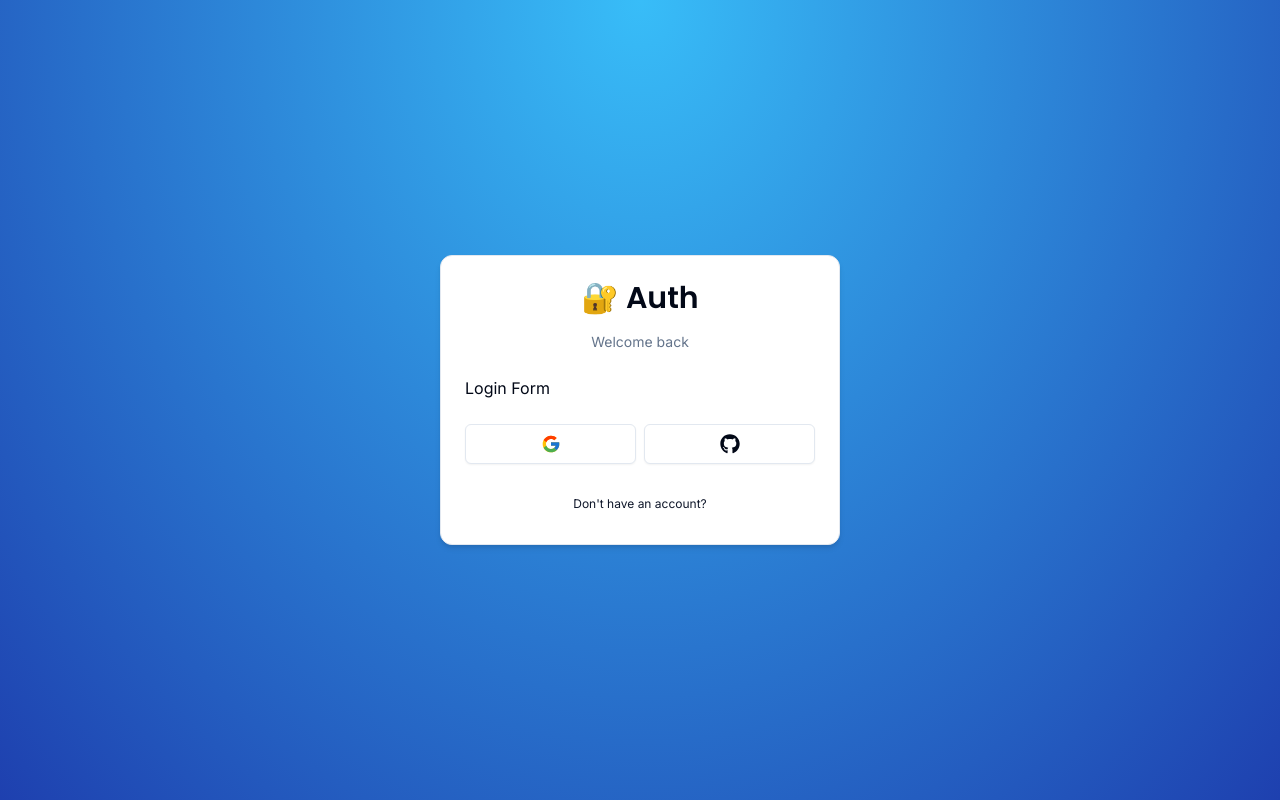
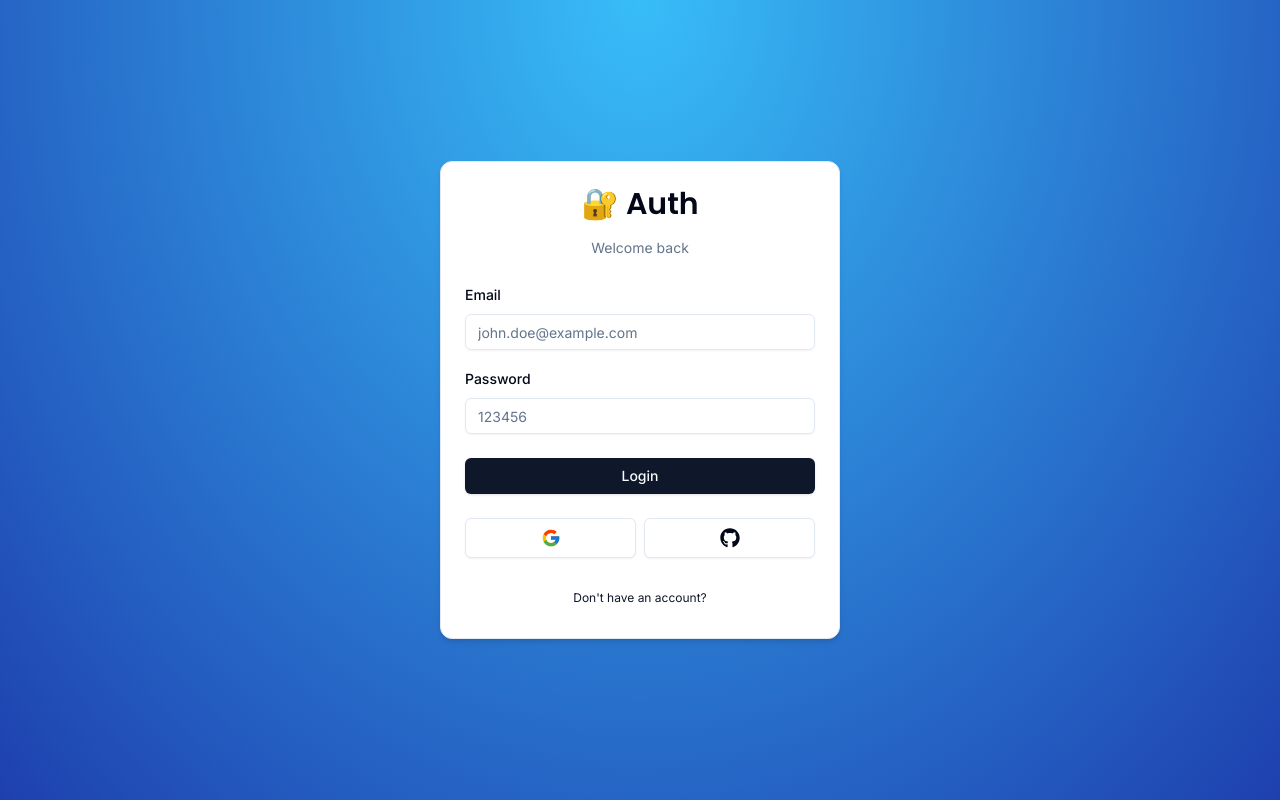
Before and after one commit to gsdeoliveira/next-auth-v5, a Next.js app: page /auth/login in a window 1280 px wide. Built offline with nearby package versions, Linux system fonts and the light colour scheme.

Commit message:
Login form

```diff
--- a/components/auth/login-form.tsx
+++ b/components/auth/login-form.tsx
@@ -1,6 +1,36 @@
+'use client'
+
+import * as z from 'zod'
+import { useForm } from 'react-hook-form'
+
 import { CardWrapper } from '@/components/auth/card-wrapper'
+import { LoginSchema } from '@/schemas'
+import { zodResolver } from '@hookform/resolvers/zod'
+import {
+  Form,
+  FormControl,
+  FormField,
+  FormItem,
+  FormLabel,
+  FormMessage,
+} from '@/components/ui/form'
+import { Input } from '@/components/ui/input'
+import { Button } from '@/components/ui/button'
+import { FormError } from '@/components/form-error'
+import { FormSuccess } from '../form-success'
 
 export const LoginForm = () => {
+  const form = useForm<z.infer<typeof LoginSchema>>({
+    resolver: zodResolver(LoginSchema),
+    defaultValues: {
+      email: '',
+      password: '',
+    },
+  })
+
+  const onSubmit = (values: z.infer<typeof LoginSchema>) => {
+    console.log(values)
+  }
   return (
     <CardWrapper
       headerLabel="Welcome back"
@@ -8,7 +38,47 @@
       backButtonHref="/auth/register"
       showSocial
     >
-      Login Form
+      <Form {...form}>
+        <form onSubmit={form.handleSubmit(onSubmit)} className="space-y-6">
+          <div className="space-y-4">
+            <FormField
+              control={form.control}
+              name="email"
+              render={({ field }) => (
+                <FormItem>
+                  <FormLabel>Email</FormLabel>
+                  <FormControl>
+                    <Input
+                      {...field}
+                      placeholder="john.doe@example.com"
+                      type="email"
+                    />
+                  </FormControl>
+                  <FormMessage />
+                </FormItem>
+              )}
+            />
+            <FormField
+              control={form.control}
+              name="password"
+              render={({ field }) => (
+                <FormItem>
+                  <FormLabel>Password</FormLabel>
+                  <FormControl>
+                    <Input {...field} placeholder="123456" type="password" />
+                  </FormControl>
+                  <FormMessage />
+                </FormItem>
+              )}
+            />
+          </div>
+          <FormError message="" />
+          <FormSuccess message="" />
+          <Button type="submit" className="w-full">
+            Login
+          </Button>
+        </form>
+      </Form>
     </CardWrapper>
   )
 }
--- /dev/null
+++ b/components/form-error.tsx
@@ -0,0 +1,15 @@
+import { ExclamationTriangleIcon } from '@radix-ui/react-icons'
+
+interface FormErrorProps {
+  message?: string
+}
+
+export const FormError = ({ message }: FormErrorProps) => {
+  if (!message) return null
+  return (
+    <div className="bg-destructive/15 p-3 rounded-md flex items-center gap-x-2 text-sm text-destructive">
+      <ExclamationTriangleIcon className="h-4 w-4" />
+      <p>{message}</p>
+    </div>
+  )
+}
--- /dev/null
+++ b/components/form-success.tsx
@@ -0,0 +1,15 @@
+import { CheckCircledIcon } from '@radix-ui/react-icons'
+
+interface FormSuccessProps {
+  message?: string
+}
+
+export const FormSuccess = ({ message }: FormSuccessProps) => {
+  if (!message) return null
+  return (
+    <div className="bg-emerald-500/15 p-3 rounded-md flex items-center gap-x-2 text-sm text-emerald-500">
+      <CheckCircledIcon className="h-4 w-4" />
+      <p>{message}</p>
+    </div>
+  )
+}
--- /dev/null
+++ b/components/ui/form.tsx
@@ -0,0 +1,178 @@
+"use client"
+
+import * as React from "react"
+import * as LabelPrimitive from "@radix-ui/react-label"
+import { Slot } from "@radix-ui/react-slot"
+import {
+  Controller,
+  ControllerProps,
+  FieldPath,
+  FieldValues,
+  FormProvider,
+  useFormContext,
+} from "react-hook-form"
+
+import { cn } from "@/lib/utils"
+import { Label } from "@/components/ui/label"
+
+const Form = FormProvider
+
+type FormFieldContextValue<
+  TFieldValues extends FieldValues = FieldValues,
+  TName extends FieldPath<TFieldValues> = FieldPath<TFieldValues>
+> = {
+  name: TName
+}
+
+const FormFieldContext = React.createContext<FormFieldContextValue>(
+  {} as FormFieldContextValue
+)
+
+const FormField = <
+  TFieldValues extends FieldValues = FieldValues,
+  TName extends FieldPath<TFieldValues> = FieldPath<TFieldValues>
+>({
+  ...props
+}: ControllerProps<TFieldValues, TName>) => {
+  return (
+    <FormFieldContext.Provider value={{ name: props.name }}>
+      <Controller {...props} />
+    </FormFieldContext.Provider>
+  )
+}
+
+const useFormField = () => {
+  const fieldContext = React.useContext(FormFieldContext)
+  const itemContext = React.useContext(FormItemContext)
+  const { getFieldState, formState } = useFormContext()
+
+  const fieldState = getFieldState(fieldContext.name, formState)
+
+  if (!fieldContext) {
+    throw new Error("useFormField should be used within <FormField>")
+  }
+
+  const { id } = itemContext
+
+  return {
+    id,
+    name: fieldContext.name,
+    formItemId: `${id}-form-item`,
+    formDescriptionId: `${id}-form-item-description`,
+    formMessageId: `${id}-form-item-message`,
+    ...fieldState,
+  }
+}
+
+type FormItemContextValue = {
+  id: string
+}
+
+const FormItemContext = React.createContext<FormItemContextValue>(
+  {} as FormItemContextValue
+)
+
+const FormItem = React.forwardRef<
+  HTMLDivElement,
+  React.HTMLAttributes<HTMLDivElement>
+>(({ className, ...props }, ref) => {
+  const id = React.useId()
+
+  return (
+    <FormItemContext.Provider value={{ id }}>
+      <div ref={ref} className={cn("space-y-2", className)} {...props} />
+    </FormItemContext.Provider>
+  )
+})
+FormItem.displayName = "FormItem"
+
+const FormLabel = React.forwardRef<
+  React.ElementRef<typeof LabelPrimitive.Root>,
+  React.ComponentPropsWithoutRef<typeof LabelPrimitive.Root>
+>(({ className, ...props }, ref) => {
+  const { error, formItemId } = useFormField()
+
+  return (
+    <Label
+      ref={ref}
+      className={cn(error && "text-destructive", className)}
+      htmlFor={formItemId}
+      {...props}
+    />
+  )
+})
+FormLabel.displayName = "FormLabel"
+
+const FormControl = React.forwardRef<
+  React.ElementRef<typeof Slot>,
+  React.ComponentPropsWithoutRef<typeof Slot>
+>(({ ...props }, ref) => {
+  const { error, formItemId, formDescriptionId, formMessageId } = useFormField()
+
+  return (
+    <Slot
+      ref={ref}
+      id={formItemId}
+      aria-describedby={
+        !error
+          ? `${formDescriptionId}`
+          : `${formDescriptionId} ${formMessageId}`
+      }
+      aria-invalid={!!error}
+      {...props}
+    />
+  )
+})
+FormControl.displayName = "FormControl"
+
+const FormDescription = React.forwardRef<
+  HTMLParagraphElement,
+  React.HTMLAttributes<HTMLParagraphElement>
+>(({ className, ...props }, ref) => {
+  const { formDescriptionId } = useFormField()
+
+  return (
+    <p
+      ref={ref}
+      id={formDescriptionId}
+      className={cn("text-[0.8rem] text-muted-foreground", className)}
+      {...props}
+    />
+  )
+})
+FormDescription.displayName = "FormDescription"
+
+const FormMessage = React.forwardRef<
+  HTMLParagraphElement,
+  React.HTMLAttributes<HTMLParagraphElement>
+>(({ className, children, ...props }, ref) => {
+  const { error, formMessageId } = useFormField()
+  const body = error ? String(error?.message) : children
+
+  if (!body) {
+    return null
+  }
+
+  return (
+    <p
+      ref={ref}
+      id={formMessageId}
+      className={cn("text-[0.8rem] font-medium text-destructive", className)}
+      {...props}
+    >
+      {body}
+    </p>
+  )
+})
+FormMessage.displayName = "FormMessage"
+
+export {
+  useFormField,
+  Form,
+  FormItem,
+  FormLabel,
+  FormControl,
+  FormDescription,
+  FormMessage,
+  FormField,
+}
--- /dev/null
+++ b/components/ui/input.tsx
@@ -0,0 +1,25 @@
+import * as React from 'react'
+
+import { cn } from '@/lib/utils'
+
+export interface InputProps
+  extends React.InputHTMLAttributes<HTMLInputElement> {}
+
+const Input = React.forwardRef<HTMLInputElement, InputProps>(
+  ({ className, type, ...props }, ref) => {
+    return (
+      <input
+        type={type}
+        className={cn(
+          'flex h-9 w-full rounded-md border border-input bg-transparent px-3 py-1 text-sm shadow-sm transition-colors file:border-0 file:bg-transparent file:text-sm file:font-medium placeholder:text-muted-foreground focus-visible:outline-none focus-visible:ring-1 focus-visible:ring-ring disabled:cursor-not-allowed disabled:opacity-50',
+          className,
+        )}
+        ref={ref}
+        {...props}
+      />
+    )
+  },
+)
+Input.displayName = 'Input'
+
+export { Input }
--- /dev/null
+++ b/components/ui/label.tsx
@@ -0,0 +1,26 @@
+'use client'
+
+import * as React from 'react'
+import * as LabelPrimitive from '@radix-ui/react-label'
+import { cva, type VariantProps } from 'class-variance-authority'
+
+import { cn } from '@/lib/utils'
+
+const labelVariants = cva(
+  'text-sm font-medium leading-none peer-disabled:cursor-not-allowed peer-disabled:opacity-70',
+)
+
+const Label = React.forwardRef<
+  React.ElementRef<typeof LabelPrimitive.Root>,
+  React.ComponentPropsWithoutRef<typeof LabelPrimitive.Root> &
+    VariantProps<typeof labelVariants>
+>(({ className, ...props }, ref) => (
+  <LabelPrimitive.Root
+    ref={ref}
+    className={cn(labelVariants(), className)}
+    {...props}
+  />
+))
+Label.displayName = LabelPrimitive.Root.displayName
+
+export { Label }
--- a/package.json
+++ b/package.json
@@ -9,16 +9,20 @@
     "lint": "next lint"
   },
   "dependencies": {
+    "@hookform/resolvers": "^3.9.0",
     "@radix-ui/react-icons": "^1.3.0",
+    "@radix-ui/react-label": "^2.1.0",
     "@radix-ui/react-slot": "^1.1.0",
     "class-variance-authority": "^0.7.0",
     "clsx": "^2.1.1",
     "next": "14.2.5",
     "react": "^18",
     "react-dom": "^18",
+    "react-hook-form": "^7.53.0",
     "react-icons": "^5.3.0",
     "tailwind-merge": "^2.5.2",
-    "tailwindcss-animate": "^1.0.7"
+    "tailwindcss-animate": "^1.0.7",
+    "zod": "^3.23.8"
   },
   "devDependencies": {
     "@rocketseat/eslint-config": "^2.2.2",
--- /dev/null
+++ b/schemas/index.ts
@@ -0,0 +1,10 @@
+import * as z from 'zod'
+
+export const LoginSchema = z.object({
+  email: z.string().email({
+    message: 'Email is required',
+  }),
+  password: z.string().min(1, {
+    message: 'Password is required',
+  }),
+})
```
Also changed, not shown: 1 other file (tests, documents, lock files or other folders).
